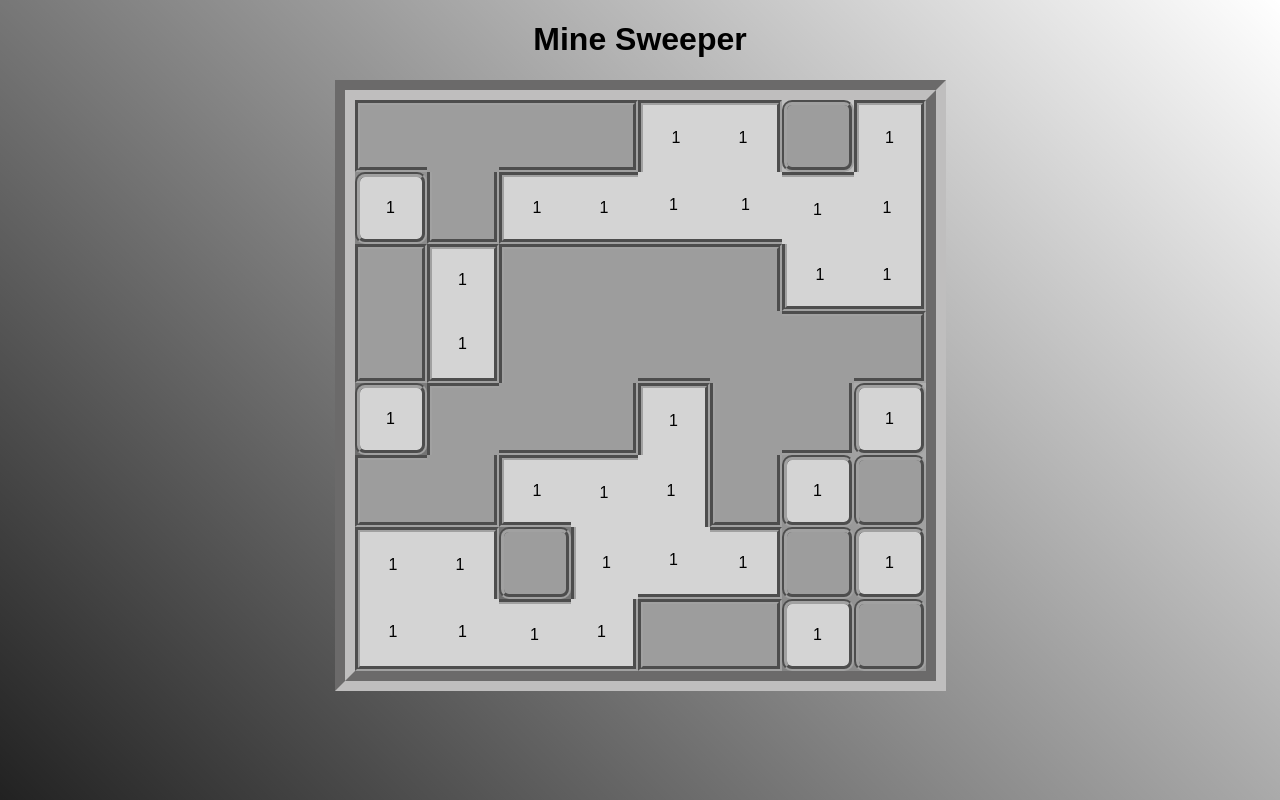
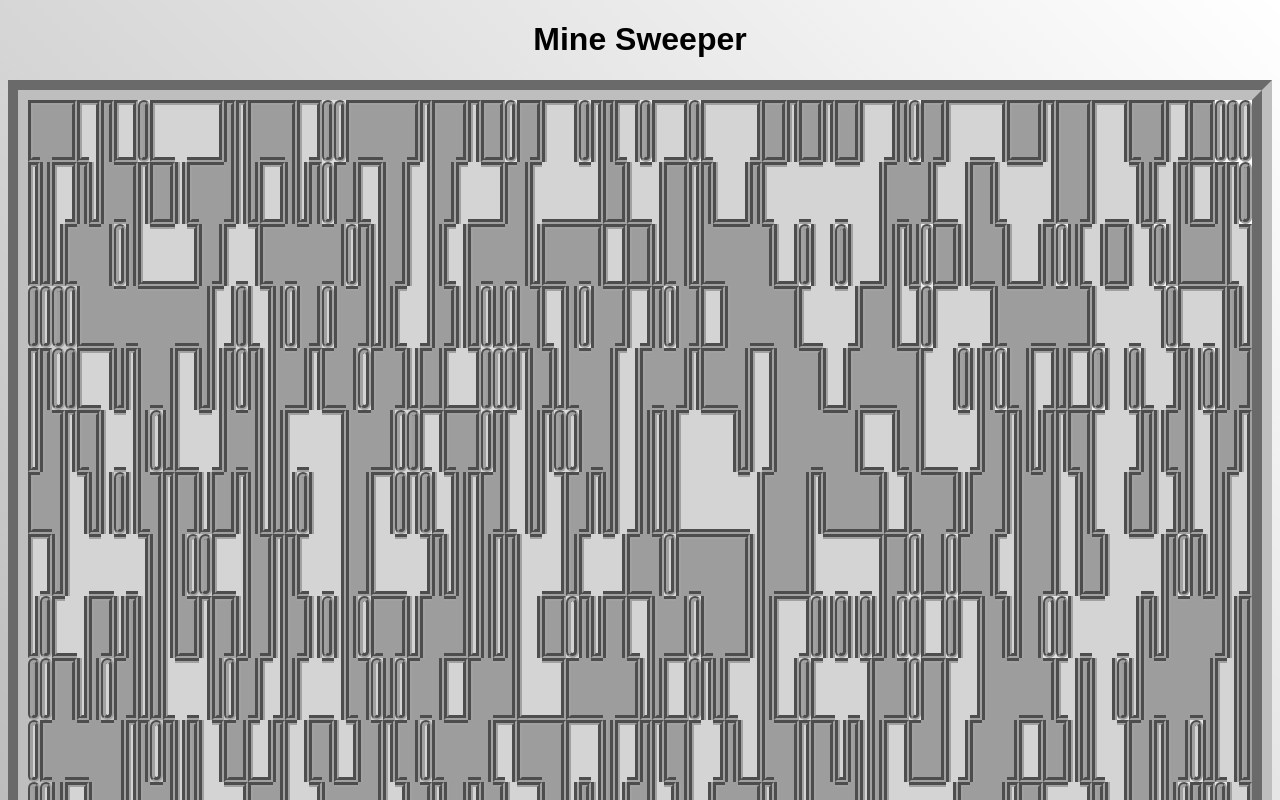
Before and after one commit to K-Zimny/mine-sweeper, a React (Create React App) app: page / in a window 1280 px wide. Shown: the top 800 px of the page. Built offline with nearby package versions, Linux system fonts and the light colour scheme.

Commit message:
Looks like a map generator to me?

```diff
--- a/src/components/Board.jsx
+++ b/src/components/Board.jsx
@@ -2,7 +2,7 @@ import React, { useEffect, useState } from "react";
 import Cell from "./Cell";
 import { taunts } from "../taunts";
 
-const GRID_SIZE = 8;
+const GRID_SIZE = 100;
 const GAME_COLS = GRID_SIZE;
 const GAME_ROWS = GRID_SIZE;
 
--- a/src/components/Cell.jsx
+++ b/src/components/Cell.jsx
@@ -25,7 +25,7 @@ export default function Cell({
   id,
   currentCell,
 }) {
-  console.log("currentCell: ", currentCell);
+  // console.log("currentCell: ", currentCell);
 
   const cellValue = gameState[id[0]][id[1]];
   return (
@@ -69,7 +69,7 @@ export default function Cell({
       onClick={onGameUpdate}
     >
       {/* {cellValue} */}
-      {cellValue === 0 ? "" : cellValue === 1 ? cellValue : ""}
+      {cellValue === 0 ? "" : cellValue === 1 ? "" : ""}
       {/* {!isOver
         ? cellValue === 0
           ? " "
--- a/src/styles.css
+++ b/src/styles.css
@@ -23,8 +23,8 @@ h2 {
 }
 
 .board td {
-  width: 60px;
-  height: 60px;
+  width: 50px;
+  height: 50px;
   background: #9d9d9d;
   border: 5px groove #a1a1a1;
   border-radius: 10px;
```
